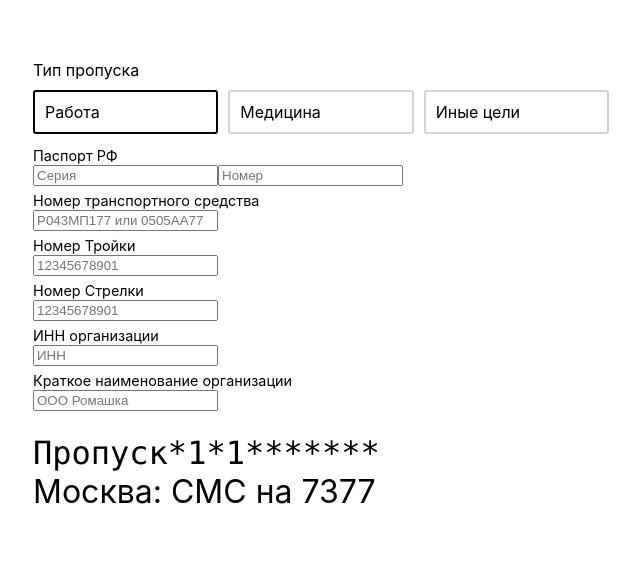
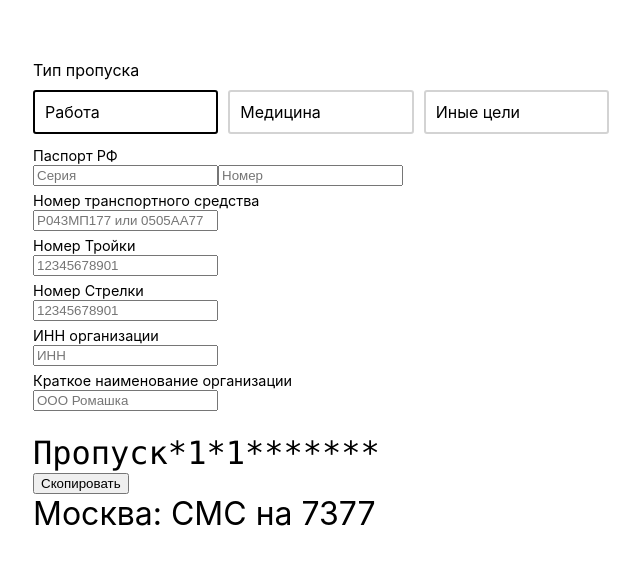
Before and after one commit to vtambourine/smstogo.ru, a React (Create React App) app: page / in a window 1280 px wide. Shown: the top 564 px of the page, without its empty margins (319-959 px from the left). Built offline with nearby package versions, Linux system fonts and the light colour scheme.

Commit message:
Copy SMS to clipboard

```diff
--- a/package.json
+++ b/package.json
@@ -11,6 +11,7 @@
     "@types/react": "^16.9.0",
     "@types/react-dom": "^16.9.0",
     "classnames": "^2.2.6",
+    "clipboard": "^2.0.6",
     "react": "^16.13.1",
     "react-dom": "^16.13.1",
     "react-scripts": "3.4.1",
@@ -38,6 +39,7 @@
     ]
   },
   "devDependencies": {
-    "@types/classnames": "^2.2.10"
+    "@types/classnames": "^2.2.10",
+    "@types/clipboard": "^2.0.1"
   }
 }
--- a/src/components/PassGenerator/PassGenerator.tsx
+++ b/src/components/PassGenerator/PassGenerator.tsx
@@ -1,4 +1,5 @@
 import React, { useState } from "react";
+import Clipboard from "clipboard";
 import { PassForm } from "../Passes";
 import { PassSelector } from "../PassSelector";
 
@@ -77,6 +78,10 @@ function onSubmit(event: React.FormEvent<HTMLFormElement>) {
   event.preventDefault();
 }
 
+const clipboard = new Clipboard(".PassGenerator-copy", {
+  target: () => document.getElementById("sms-text")!,
+});
+
 export function PassGenerator() {
   const [type, setPassType] = useState<keyof typeof passes>(PassType.WORK);
   const [fieldsState, setFieldsState] = useState<Record<string, any>>({});
@@ -100,10 +105,13 @@ export function PassGenerator() {
           }}
         />
         <br />
-        <div className="PassGenerator-smsText">
+        <div className="PassGenerator-smsText" id="sms-text">
           {formatSMS(fieldsState, type, passes[type].fields)}
         </div>
-		<div className="PassGenerator-smsNumber"><label>Москва: СМС на 7377</label></div>
+        <button className="PassGenerator-copy">Скопировать</button>
+        <div className="PassGenerator-smsNumber">
+          <label>Москва: СМС на 7377</label>
+        </div>
       </form>
     </div>
   );
```
Also changed, not shown: 1 other file (tests, documents, lock files or other folders).
